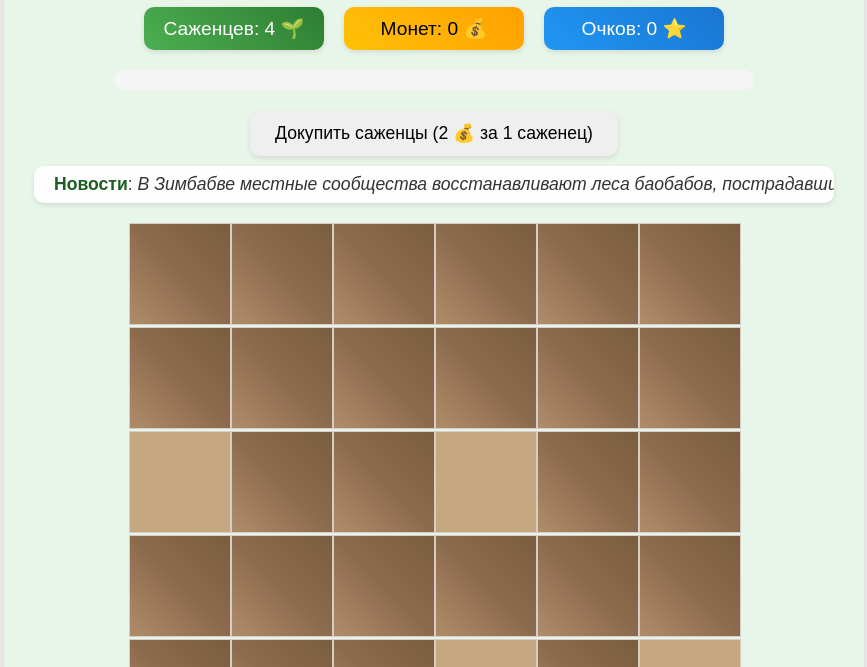
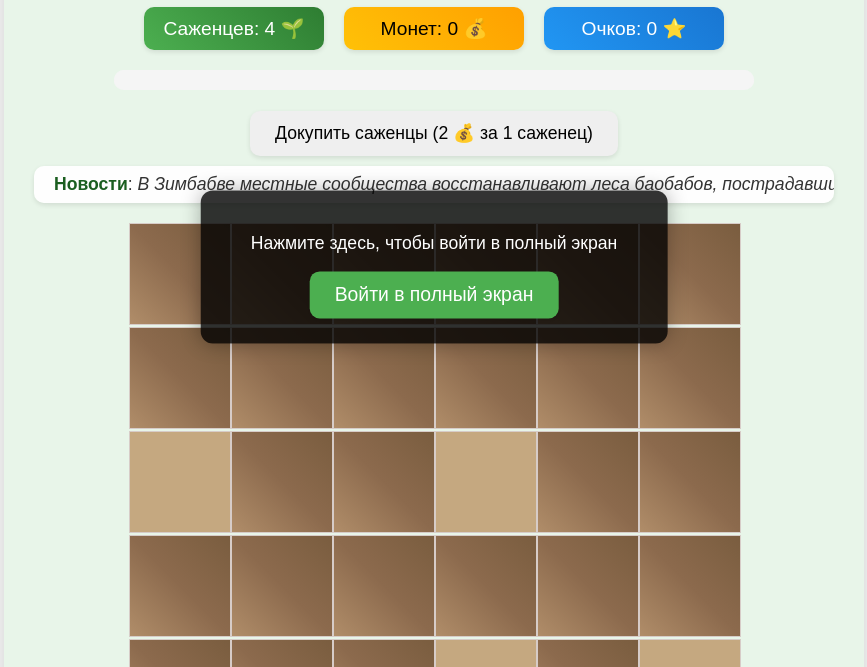
Before and after one commit to smellkogame/ForestRestorationGame1, a plain HTML site: page index.html in a window 1280 px wide. Shown: the part 133-800 px from the top of the page, without its empty margins (206-1073 px from the left). Drawn offline with Linux system fonts and the light colour scheme.

Commit message:
Add files via upload

```diff
--- a/index.html
+++ b/index.html
@@ -29,6 +29,10 @@
     <div id="toast"></div>
     <div class="rain"></div>
     <div class="snow"></div>
+    <div id="fullscreen-prompt" class="fullscreen-prompt hidden">
+        <p>Нажмите здесь, чтобы войти в полный экран</p>
+        <button onclick="enterFullScreen()">Войти в полный экран</button>
+    </div>
 
     <script src="script.js"></script>
 </body>
--- a/script.js
+++ b/script.js
@@ -10,6 +10,7 @@ const celebration = document.getElementById('celebration');
 const rainContainer = document.querySelector('.rain');
 const snowContainer = document.querySelector('.snow');
 const newsText = document.getElementById('news-text');
+const fullscreenPrompt = document.getElementById('fullscreen-prompt');
 
 let level = 1;
 let seedlings = 5; // Начальное количество саженцев
@@ -133,16 +134,22 @@ function loadProgress() {
     }
     startLevel();
     updateNews();
+    showFullscreenPrompt();
+}
+
+// Показать запрос на полноэкранный режим
+function showFullscreenPrompt() {
+    fullscreenPrompt.classList.remove('hidden');
+    document.addEventListener('click', handleFullscreenClick, { once: true });
+}
+
+// Обработка клика для полноэкранного режима
+function handleFullscreenClick() {
+    fullscreenPrompt.classList.add('hidden');
     enterFullScreen();
 }
 
-// Сохранение прогресса
-function saveProgress() {
-    const data = { level, seedlings, coins, score, comboMultiplier };
-    localStorage.setItem('forestGameProgress', JSON.stringify(data));
-}
-
-// Автоматический полный экран
+// Полный экран
 function enterFullScreen() {
     if (!document.fullscreenElement && !document.mozFullScreenElement && !document.webkitFullScreenElement && !document.msFullScreenElement) {
         if (document.documentElement.requestFullscreen) {
@@ -155,6 +162,12 @@ function enterFullScreen() {
             document.documentElement.msRequestFullscreen();
         }
     }
+}
+
+// Сохранение прогресса
+function saveProgress() {
+    const data = { level, seedlings, coins, score, comboMultiplier };
+    localStorage.setItem('forestGameProgress', JSON.stringify(data));
 }
 
 // Инициализация уровня
--- a/styles.css
+++ b/styles.css
@@ -188,6 +188,41 @@ button:hover {
     box-shadow: 0 2px 5px rgba(0, 0, 0, 0.2);
 }
 
+.fullscreen-prompt {
+    position: fixed;
+    top: 50%;
+    left: 50%;
+    transform: translate(-50%, -50%);
+    background-color: rgba(0, 0, 0, 0.8);
+    color: white;
+    padding: 20px 40px;
+    border-radius: 12px;
+    z-index: 1002;
+    text-align: center;
+    box-shadow: 0 0 20px rgba(0, 0, 0, 0.3);
+}
+
+.fullscreen-prompt.hidden {
+    display: none;
+}
+
+.fullscreen-prompt button {
+    padding: 10px 20px;
+    font-size: 1em;
+    cursor: pointer;
+    background-color: #4CAF50;
+    color: white;
+    border: none;
+    border-radius: 10px;
+    transition: background-color 0.3s ease, transform 0.2s ease;
+    box-shadow: 0 2px 5px rgba(0, 0, 0, 0.1);
+}
+
+.fullscreen-prompt button:hover {
+    background-color: #2e7d32;
+    transform: scale(1.05);
+}
+
 .loading {
     position: fixed;
     top: 50%;
@@ -320,6 +355,14 @@ button:hover {
     .celebration span {
         font-size: 1.2em;
     }
+    .fullscreen-prompt {
+        padding: 25px 50px;
+        font-size: 1.1em;
+    }
+    .fullscreen-prompt button {
+        padding: 12px 25px;
+        font-size: 1.1em;
+    }
 }
 
 @media screen and (max-width: 767px) { /* Мобильные устройства */
@@ -364,6 +407,14 @@ button:hover {
     }
     .celebration span {
         font-size: 1em;
+    }
+    .fullscreen-prompt {
+        padding: 15px 25px;
+        font-size: 0.9em;
+    }
+    .fullscreen-prompt button {
+        padding: 8px 15px;
+        font-size: 0.9em;
     }
 }
 
@@ -412,6 +463,14 @@ button:hover {
     }
     .celebration span {
         font-size: 1.5em;
+    }
+    .fullscreen-prompt {
+        padding: 30px 60px;
+        font-size: 1.2em;
+    }
+    .fullscreen-prompt button {
+        padding: 15px 30px;
+        font-size: 1.2em;
     }
 }
 
```
